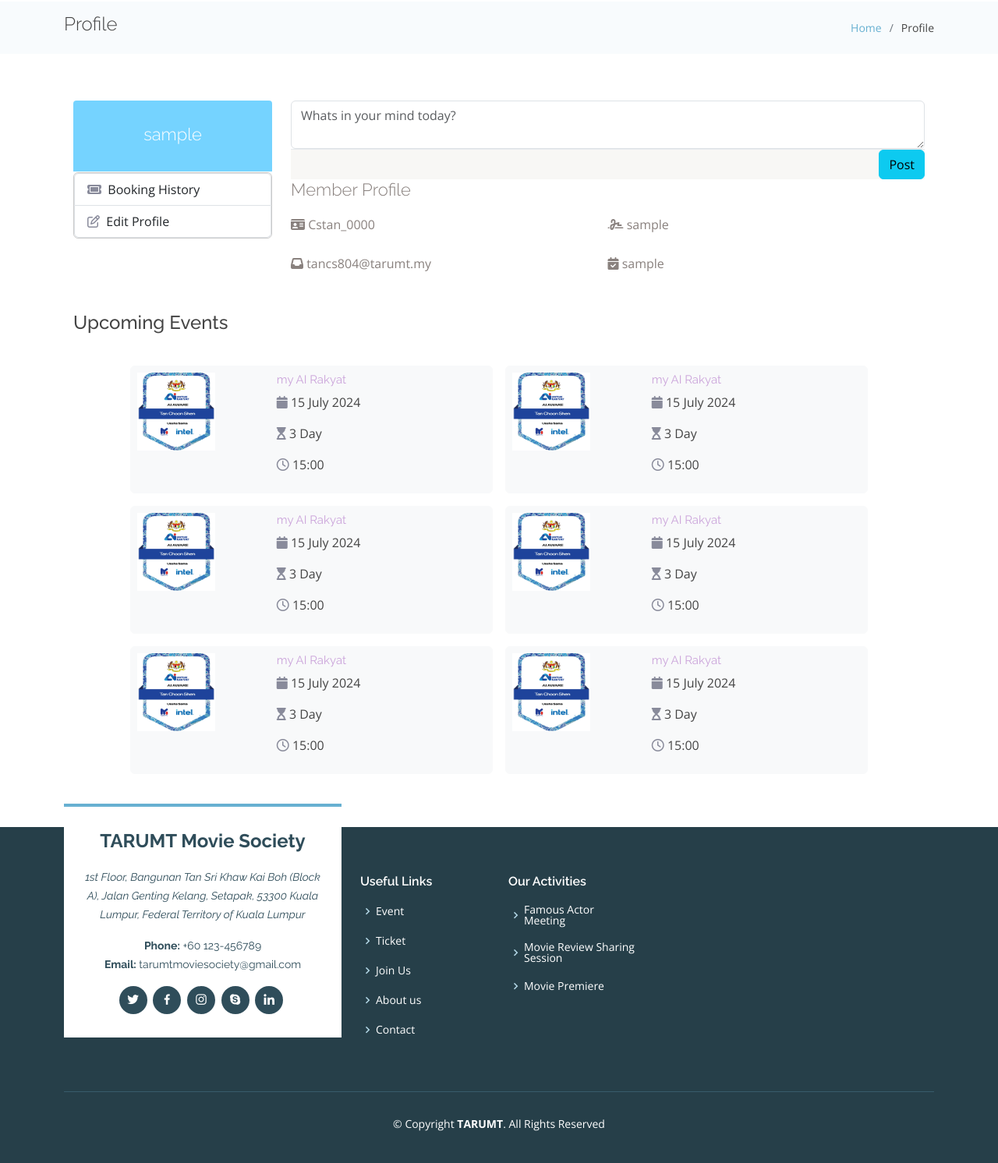
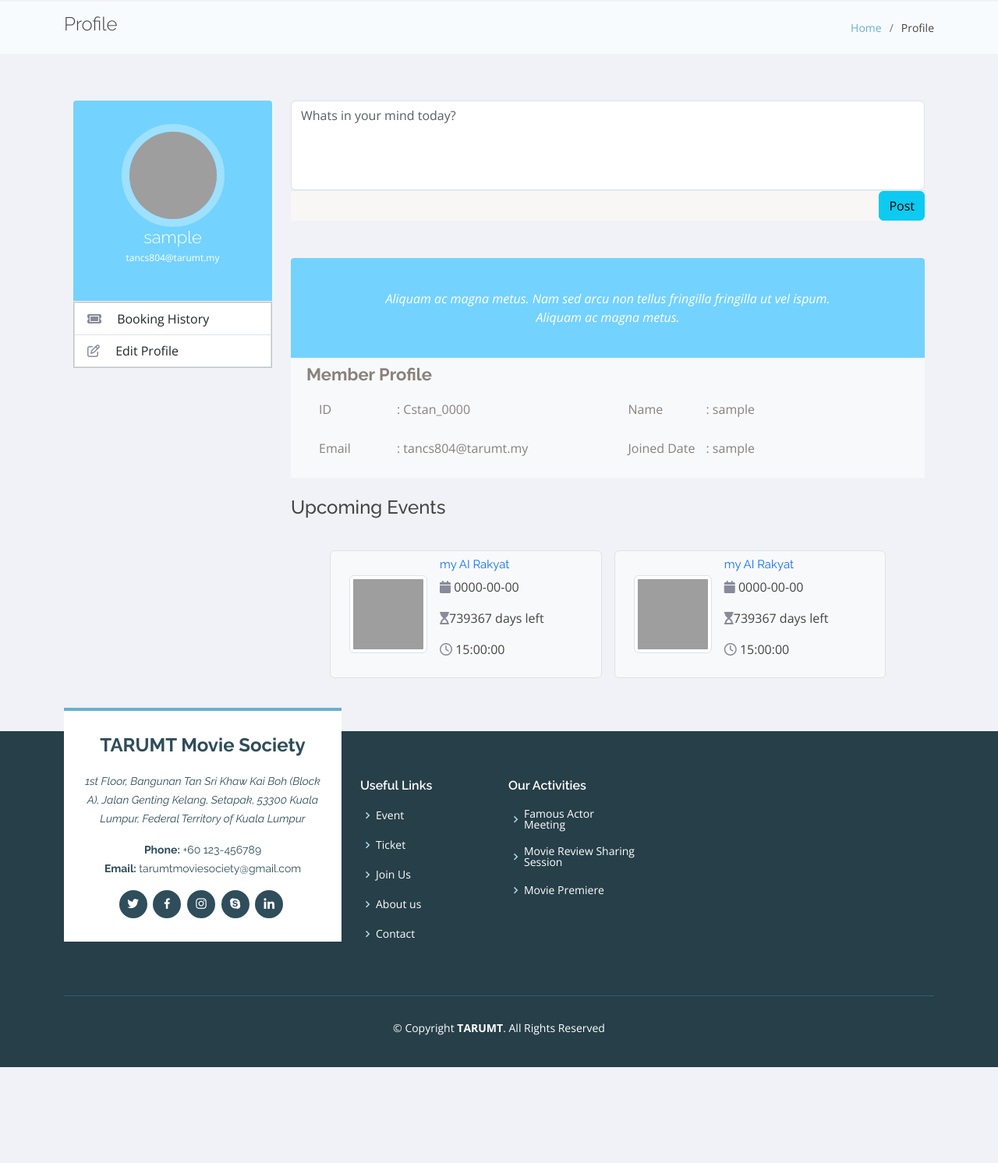
Before and after one commit to Cstan0824/Web-System-and-Technologies_Assignment, a PHP site: page /phpmailer/profile.php in a window 1280 px wide. Shown: the part 88-1580 px from the top of the page at 78% size. After the commit the page ends 1457 px from the top, so only its background shows below. Run offline with PHP 8.4, Linux system fonts and the light colour scheme; a user stored in the database is signed in; data comes from the database, SQL or seed files in the repository; some libraries are stand-ins or nearby versions; grey boxes are pictures that could not be loaded.

Commit message:
Event update, Profile modification

```diff
--- a/View/profile.php
+++ b/View/profile.php
@@ -9,18 +9,42 @@
     <meta content="" name="description">
     <meta content="" name="keywords">
     <link href="../Css/assets/css/profile-style.css" rel="stylesheet" />
-<?php session_start();
-    if (!isset($_SESSION['role']) ||$_SESSION['role'] == NULL || $_SESSION['role'] != "Member" &&   $_SESSION['role'] != "Staff"){
+    <?php
+    include('../Root/link.php');
+    include('../Root/connect-db.php');
+
+    session_start();
+    if (!isset($_SESSION['role']) || $_SESSION['role'] == null || $_SESSION['role'] != "Member" &&   $_SESSION['role'] != "Staff") {
         session_destroy();
         header("Location: login_signup.php");
     }
 
+    $sql = "SELECT E.Event_id, E.Event_name,E.Event_desc, E.Event_date, E.Start_time, E.Event_upl_path, E.Event_upl_file_name
+    FROM T_EVENT E
+    JOIN T_BOOKING B ON E.Event_id = B.Event_id
+    WHERE B.Member_id = '".$_SESSION['Member_id']."';";
+
+    $upcoming_event = array();
+    $result = $connect_db->query($sql);
+    while($row = $result->fetch_assoc()) {
+        $upcoming_event[] = array(
+            "Event_id" => $row["Event_id"],
+            "Event_name" => $row["Event_name"],
+            "Event_desc" => $row["Event_desc"],
+            "Event_date" => $row["Event_date"],
+            "Start_time" => $row["Start_time"],
+            "Event_upl_path" => $row["Event_upl_path"],
+            "Event_upl_file_name" => $row["Event_upl_file_name"],
+            "DateCountDown" => date_diff(date_create(date("Y-m-d")), date_create($row["Event_date"]))->format("%a")
+        );
+    }
+    $connect_db->close();
     ?>
 </head>
 
-<body>
+<body style="background-color:#F1F2F7;">
     <?php
-    include('../Root/link.php');
+
     include('header.php');
     ?>
 
@@ -49,45 +73,73 @@
                         <div class="profile-nav col-md-3">
                             <div class="panel panel-default">
                                 <div class="user-heading round">
-                                    <h1><?php echo $_SESSION['user_name'];?></h1>
+                                    <a href="#">
+                                        <img src=" <?php echo $_SESSION['user_pic_path'] ?? "../Css/assets/img/team/team-1.jpg" ?>"
+                                            alt="<?php echo $_SESSION['user_pic_file_name'] ?? "default"; ?>" />
+                                    </a>
+                                    <h1><?php echo $_SESSION['user_name'];?>
+                                    </h1>
+                                    <p><?php echo $_SESSION['user_email']; ?>
+                                    </p>
                                 </div>
                                 <div class="panel-body">
-                                    <ul class="profilenav list-group" style="list-style-type: none; padding-left: 0px;">
-                                        <a href="record.php" class="list-group-item list-group-item-action"><i
-                                                class="fa fa-ticket" style="color:#898B9B;"></i>&nbsp;&nbsp;Booking History</a>
-                                        <a href="edit_profile.php" class="list-group-item list-group-item-action"><i class="fa fa-edit"
-                                                style="color:#898B9B;"></i>&nbsp;&nbsp;Edit Profile</a>
-
+                                    <ul class="profilenav list-group rounded-0"
+                                        style="list-style-type: none; padding-left: 0px;">
+                                        <a href="record.php" class="list-group-item list-group-item-action px-2"><i
+                                                class="fa fa-ticket ps-2 pe-3" style="color:#898B9B;"></i> Booking
+                                            History</a>
+                                        <a href="edit_profile.php"
+                                            class="list-group-item list-group-item-action px-2"><i
+                                                class="fa fa-edit ps-2 pe-3" style="color:#898B9B;"></i> Edit
+                                            Profile</a>
                                     </ul>
                                 </div>
                             </div>
                         </div>
-
                         <div class="profile-info col-md-9">
-                            <div class="panel">
+                            <div class="panel mb-5">
                                 <form>
-                                <textarea placeholder="Whats in your mind today?" rows="2" class="form-control input-lg p-text-area"></textarea>
+                                    <textarea placeholder="Whats in your mind today?" rows="2"
+                                        class="form-control input-lg p-text-area"
+                                        style="resize:none;height:115px;"></textarea>
                                 </form>
                                 <footer class="panel-footer" style="text-align: right;">
                                     <button class="btn btn-info">Post</button>
                                 </footer>
                             </div>
-                                <div class="panel-body bio-graph-info">
-                                    <h1>Member Profile</h1>
-                                    <div class="">
+                            <div class="panel bg-light">
+                                <div class="bio-graph-heading">
+                                    Aliquam ac magna metus. Nam sed arcu non tellus fringilla fringilla ut vel
+                                    ispum.
+                                    Aliquam ac magna metus.
+                                </div>
+                                <div class="panel-body bio-graph-info row ms-2">
+                                    <h1 class="mt-2" style="font-weight:bold;">Member Profile</h1>
+                                    <div class="ms-3">
                                         <div class="bio-row">
-                                            <p><i class="fas fa-id-card"></i> <?php echo $_SESSION[''.$_SESSION['role'].'_id'];?></p>
+                                            <p><span>ID </span>:
+                                                <?php echo $_SESSION[''.$_SESSION['role'].'_id'];?>
+                                            </p>
                                         </div>
                                         <div class="bio-row">
-                                            <p><i class="fas fa-signature"></i> <?php echo $_SESSION['user_name'];?></p>
+                                            <p><span>Name </span>:
+                                                <?php echo $_SESSION['user_name'];?>
+                                            </p>
+                                        </div>
+                                    </div>
+                                    <div class="ms-3">
+                                        <div class="bio-row">
+                                            <p><span>Email </span>:
+                                                <?php echo $_SESSION['user_email'];?>
+                                            </p>
                                         </div>
                                         <div class="bio-row">
-                                            <p><i class="fas fa-inbox"></i> <?php echo $_SESSION['user_email'];?></p>
-                                        </div>
-                                        <div class="bio-row">
-                                            <p><i class="fas fa-calendar-check"></i> <?php echo $_SESSION['user_date'];?></p>
+                                            <p><span>Joined Date </span>:
+                                                <?php echo $_SESSION['user_date'];?>
+                                            </p>
                                         </div>
                                     </div>
+
                                 </div>
                             </div>
                             <div>
@@ -95,25 +147,38 @@
                                 <h4>Upcoming Events</h4>
                                 <br>
 
-
                                 <div class="row justify-content-center">
-                                    <?php for($i = 0;$i < 6;$i++): ?>
-                                    <div
-                                        class="panel col-md-5 border border-light col-sm-12 p-2 m-2 border bg-light border-light text-left rounded">
-                                        <div class="panel-body ">
-                                            <div class="bio-chart">
-                                                <div style="display:inline;width:100px;height:100px;">
-                                                    <img class="upcoming-event-img" src="../Image/AI Aware.jpg"
-                                                        alt="pic">
+                                    <?php for($i = 0;$i < 4 && $i < count($upcoming_event);$i++): ?>
+                                    <?php
+                                        $imgName = $upcoming_event[$i]["Event_upl_file_name"] ?? "default";
+                                        $imgPath = $upcoming_event[$i]["Event_upl_path"] ?? "../Image/AI Aware.jpg";
+                                        ?>
+                                    <div class="panel col-md-5 col-sm-12 p-2 m-2 border bg-light text-left rounded event_id"
+                                        data-event-id="<?php echo $upcoming_event[$i]["Event_id"]; ?>"
+                                        data-bs-trigger="hover"
+                                        data-bs-content="<?php echo $upcoming_event[$i]["Event_desc"]; ?>"
+                                        data-bs-placement="top" data-bs-toggle="popover" title="Click to see more!">
+                                        <div class="panel-body d-flex flex-warp">
+                                            <div class="bio-chart d-flex align-items-center justify-content-center">
+                                                <div style="width:100px;height:100px;" class="d-block">
+                                                    <img class="upcoming-event-img img-thumbnail"
+                                                        <?php echo "src='$imgPath' alt='$imgName'"?>/>
                                                 </div>
                                             </div>
                                             <div class="bio-desk">
-                                                <h4 class="purple">my AI Rakyat</h4>
-                                                <p><i class="fas fa-calendar" style="color:#898B9B;"></i> 15 July 2024
+                                                <h4 class="text-primary">
+                                                    <?php echo $upcoming_event[$i]["Event_name"] ?>
+                                                </h4>
+                                                <p><i class="fas fa-calendar" style="color:#898B9B;"></i>
+                                                    <?php echo $upcoming_event[$i]["Event_date"] ?>
                                                 </p>
-                                                <p><i class="fas fa-hourglass-start" style="color:#898B9B;"></i> 3 Day
+                                                <p><i class="fas fa-hourglass-start"
+                                                        style="color:#898B9B;"></i><?php echo $upcoming_event[$i]["DateCountDown"]; ?>
+                                                    days left</p>
                                                 </p>
-                                                <p><i class="far fa-clock" style="color:#898B9B;"></i> 15:00</p>
+                                                <p><i class="far fa-clock" style="color:#898B9B;"></i>
+                                                    <?php echo $upcoming_event[$i]["Start_time"]; ?>
+                                                </p>
                                             </div>
                                         </div>
                                     </div>
@@ -121,7 +186,7 @@
                                 </div>
 
                             </div>
-
+                        </div>
                     </div>
                 </div>
             </div>
@@ -143,5 +208,16 @@
 
 
 </body>
+<script>
+    Array.from(document.getElementsByClassName("event_id"))
+        .forEach(element => element.addEventListener("click", (
+            event) => {
+            const eventId = event.currentTarget.getAttribute('data-event-id');
+            if (eventId) {
+                window.location.href = "event_details.php?event_id=" + eventId;
+            }
+            console.log(eventId);
+        }));
+</script>
 
 </html>
```
Also changed, not shown: View/Event.php (+12 -2 lines), 1 other file. Lines whose indentation alone changed are shown as unchanged.
